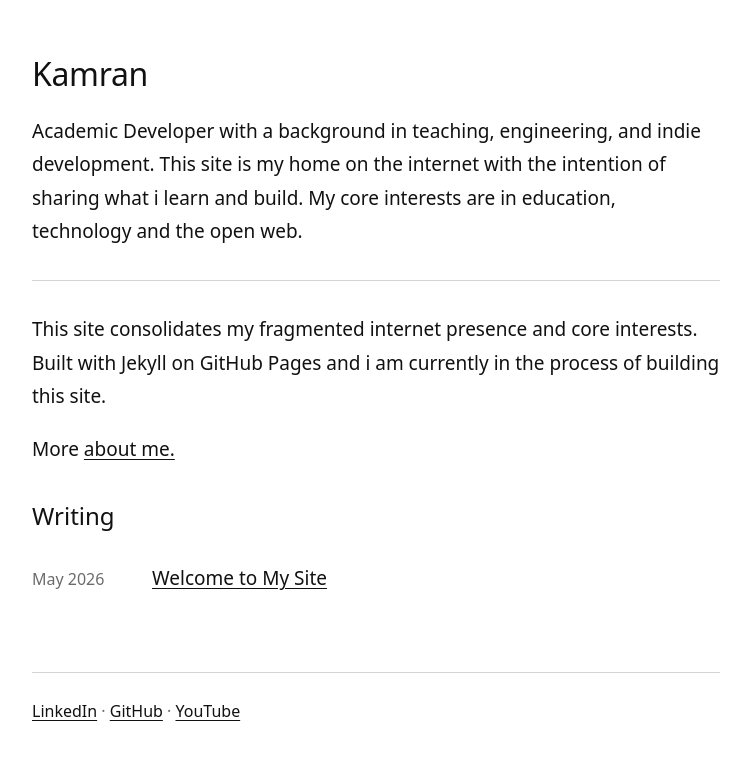
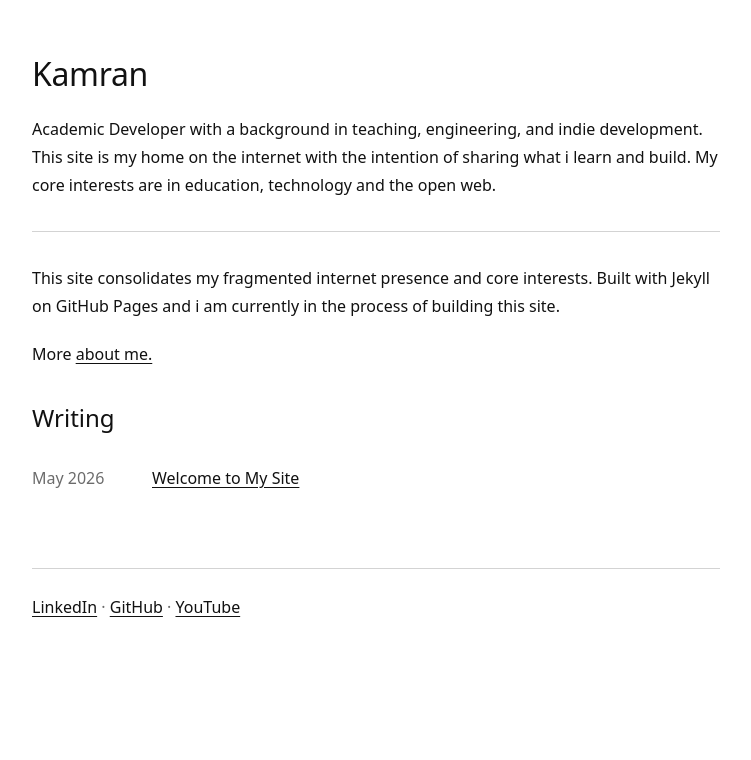
Before and after one commit to fyikamran/fyikamran.github.io, a Jekyll site: the page built from index.html, in a window 1280 px wide. Shown: the top 760 px of the page, without its empty margins (264-1015 px from the left). Built offline with Jekyll 4.4.1, drawn with Linux system fonts in a browser that asks for light colours.

Commit message:
Update styles.css

```diff
--- a/_includes/styles.css
+++ b/_includes/styles.css
@@ -38,7 +38,7 @@ body {
   background: var(--bg);
   color: var(--text);
   font-family: var(--font-body);
-  font-size: 1.188rem;
+  font-size: 1rem;
   line-height: 1.75;
   font-weight: 400;
   max-width: var(--max-width);
```
